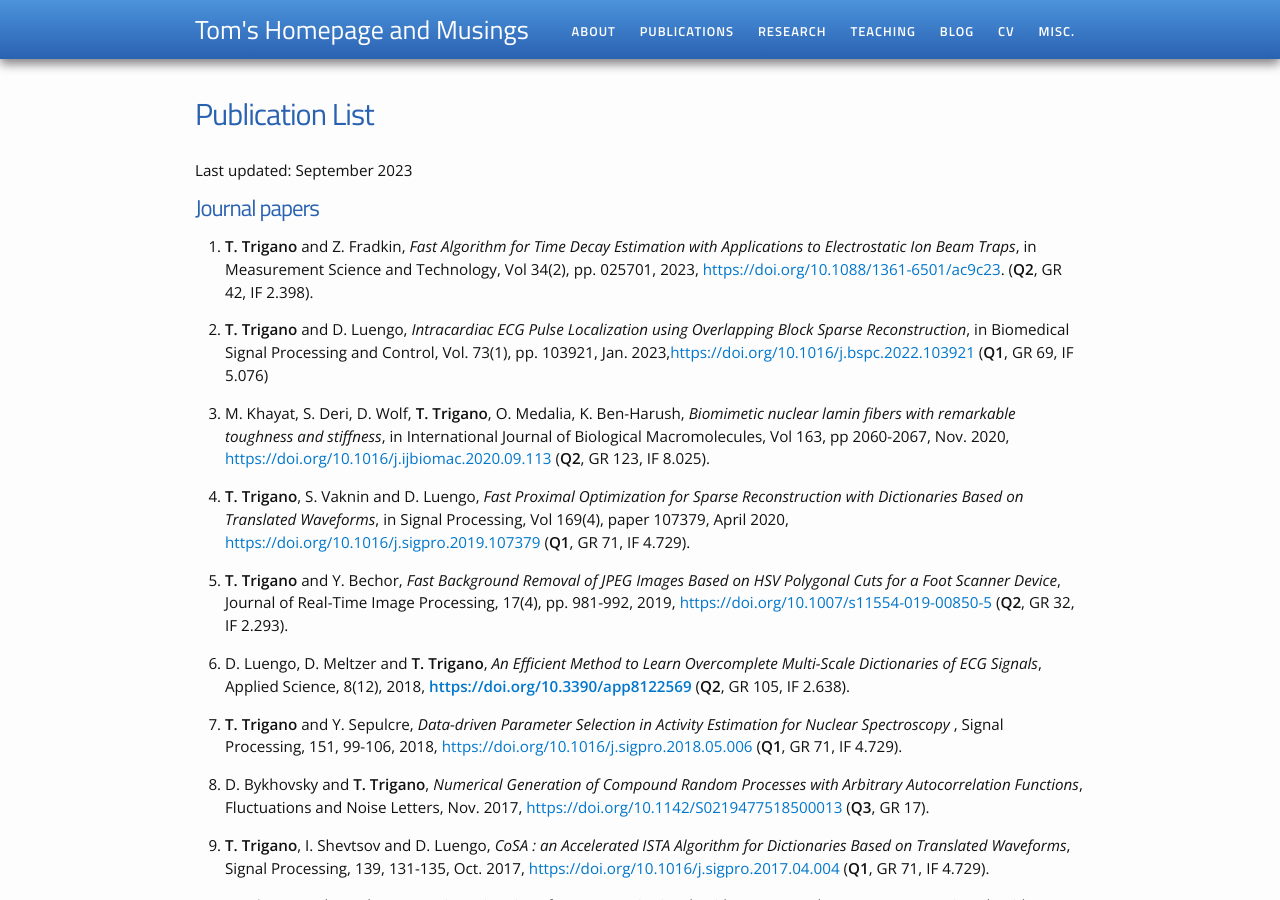
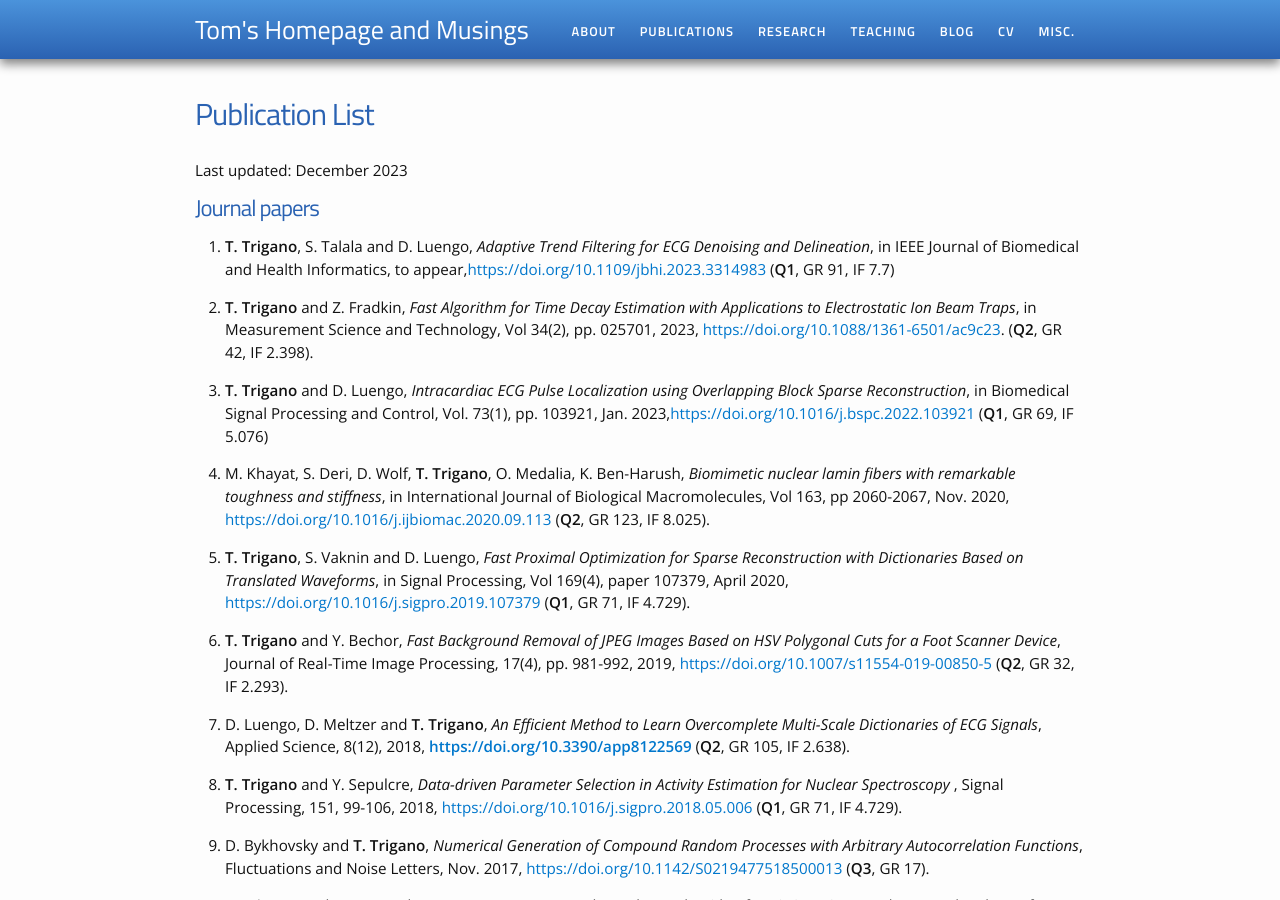
Before and after one commit to TomTrigano/my-webpage, a Jekyll site: the page built from publications.md, in a window 1280 px wide and 900 px high. Built offline with Jekyll 4.4.1, drawn with Linux system fonts in a browser that asks for light colours.

Commit message:
List of publications and updates

```diff
--- a/index.html
+++ b/index.html
@@ -17,6 +17,8 @@
 
 <div class="updates" style="height: 10em; overflow-y: scroll;">
   <ul>
+    <li><i>Sept. 2023</i> - Common work with Shlomi Talala and David
+    Luengo on Adaptive Trend Filtering is accepted for publication :) </li>
     <li><i>July. 2023</i> - Welcoming students from the Chinese Academy of Sciences for a two-month research stay. Good luck to them !</li>
 <li><i>June. 2023</i> - Won the award for excellency in teaching in the department of Electrical Engineering. Yay !</li>
 </ul>
--- a/publications.md
+++ b/publications.md
@@ -4,9 +4,13 @@ permalink: /publications/
 title: Publication List
 ---
 
-Last updated: September 2023
+Last updated: December 2023
 
 # Journal papers
+
+1. **T. Trigano**, S. Talala and D. Luengo, *Adaptive Trend Filtering
+   for ECG Denoising and Delineation*, in IEEE Journal of Biomedical
+   and Health Informatics, to appear,<https://doi.org/10.1109/jbhi.2023.3314983> (**Q1**, GR 91, IF 7.7)
 
 1.  **T. Trigano** and Z. Fradkin, *Fast Algorithm for Time Decay Estimation with Applications to Electrostatic Ion Beam Traps*, in Measurement Science and Technology,  Vol 34(2), pp. 025701, 2023, <https://doi.org/10.1088/1361-6501/ac9c23>. (**Q2**, GR 42, IF 2.398).
 
```
Also changed, not shown: _posts/2023-11-21-post.md (added, +17 -0 lines).
